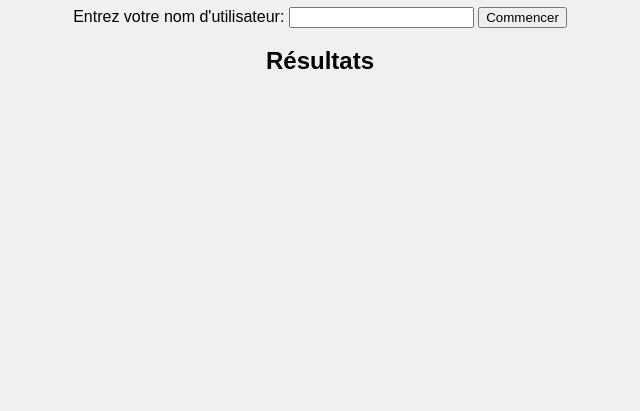
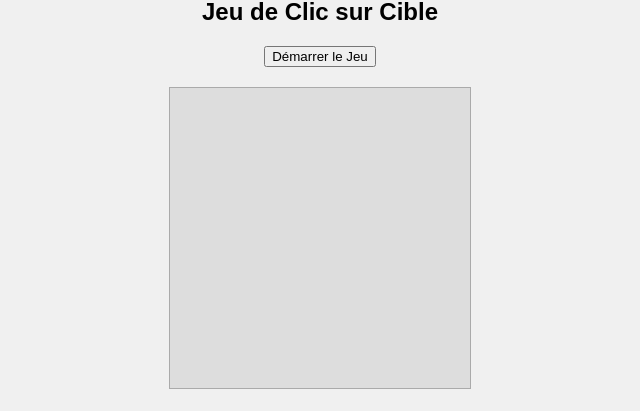
Before and after one commit to Ladoro/Site-web-jeu-de-r-action, a plain HTML site: page index.html in a window 1280 px wide. Shown: the part 389-800 px from the top of the page, without its empty margins (320-960 px from the left). Drawn offline with Linux system fonts and the light colour scheme.

Commit message:
Update index.html

```diff
--- a/index.html
+++ b/index.html
@@ -9,27 +9,17 @@
 <body>
     <div class="container">
         <h1>Jeux de Réaction</h1>
-        <div id="userForm">
-            <label for="username">Entrez votre nom d'utilisateur:</label>
-            <input type="text" id="username" name="username" required>
-            <button id="startButton">Commencer</button>
-        </div>
-        <div class="game" id="reactionTimeGame" style="display: none;">
+        <div class="game" id="reactionTimeGame">
             <h2>Jeu de Temps de Réaction</h2>
             <div id="reactionBox" class="reaction-box"></div>
             <p id="reactionMessage"></p>
         </div>
-        <div class="game" id="targetClickGame" style="display: none;">
+        <div class="game" id="targetClickGame">
             <h2>Jeu de Clic sur Cible</h2>
             <button id="startTargetGame">Démarrer le Jeu</button>
             <div id="targetGameArea" class="target-game-area"></div>
             <p id="targetGameMessage"></p>
         </div>
-        <div id="results">
-            <h2>Résultats</h2>
-            <p id="reactionResults"></p>
-            <p id="targetResults"></p>
-        </div>
     </div>
     <script src="scripts.js"></script>
 </body>
```
